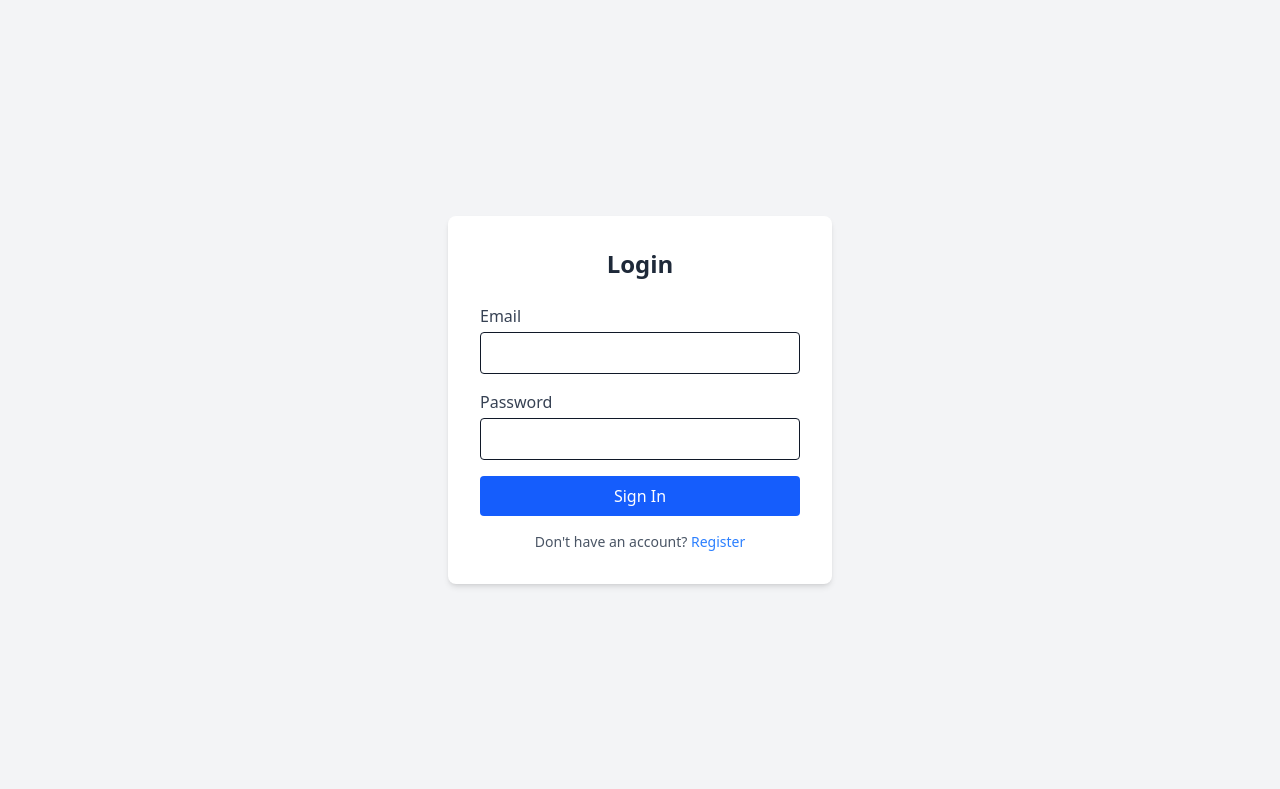
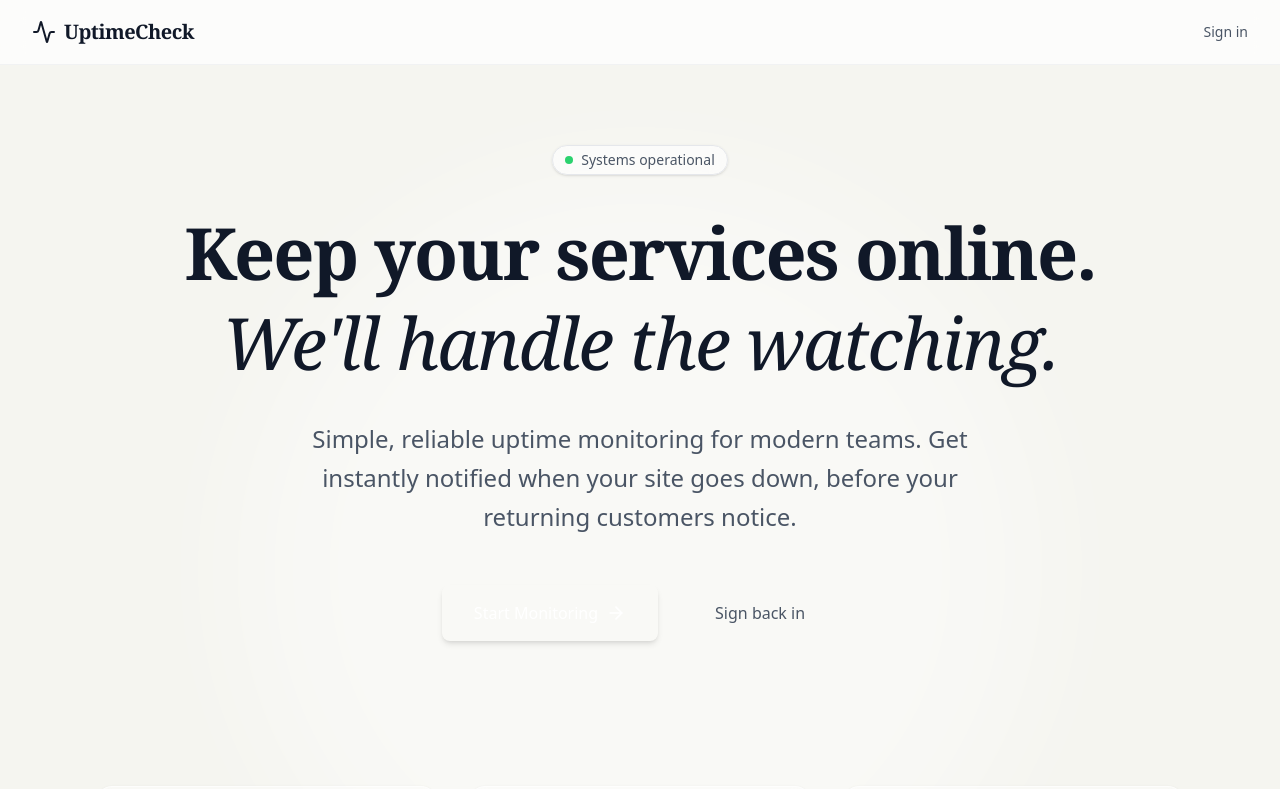
Before and after one commit to aqeell7/uptime-monitor, a React (Vite) app in the folder client/: page / in a window 1280 px wide. Before the commit this address led to /login. Shown: the top 789 px of the page. Built offline with nearby package versions, Linux system fonts and the light colour scheme; a web font is replaced by a local one.

Commit message:
feat(route): update app routing to accommodate public landing page and protected dashboard

```diff
--- a/client/src/App.jsx
+++ b/client/src/App.jsx
@@ -1,21 +1,32 @@
-import { BrowserRouter, Routes, Route } from "react-router-dom";
+import { BrowserRouter, Routes, Route, Navigate } from "react-router-dom";
 import { Toaster } from "react-hot-toast";
 import Login from "./pages/Login";
 import { Register } from "./pages/Register";
 import ProtectedRoute from "./components/ProtectedRoute";
 import Dashboard from "./pages/Dashboard";
+import Hero from "./pages/Hero";
+import AuthContext from "./context/AuthContext";
+import { useContext } from "react";
 
-function App(){
-  return(
+// Helper component to redirect logged-in users away from Landing/Login/Reg
+const PublicRoute = ({ children }) => {
+  const { user, loading } = useContext(AuthContext);
+  if (loading) return null;
+  return user ? <Navigate to="/dashboard" replace /> : children;
+};
+
+function App() {
+  return (
     <BrowserRouter>
       <Toaster position="top-right" />
 
       <Routes>
-        <Route path="/" element={<ProtectedRoute>
-          <Dashboard/>
-        </ProtectedRoute>}/>
-        <Route path="/login" element={<Login/>}/>
-        <Route path="/register" element={<Register/>}/>
+        <Route path="/" element={<PublicRoute><Hero /></PublicRoute>} />
+        <Route path="/dashboard" element={<ProtectedRoute>
+          <Dashboard />
+        </ProtectedRoute>} />
+        <Route path="/login" element={<PublicRoute><Login /></PublicRoute>} />
+        <Route path="/register" element={<PublicRoute><Register /></PublicRoute>} />
       </Routes>
 
     </BrowserRouter>
```
